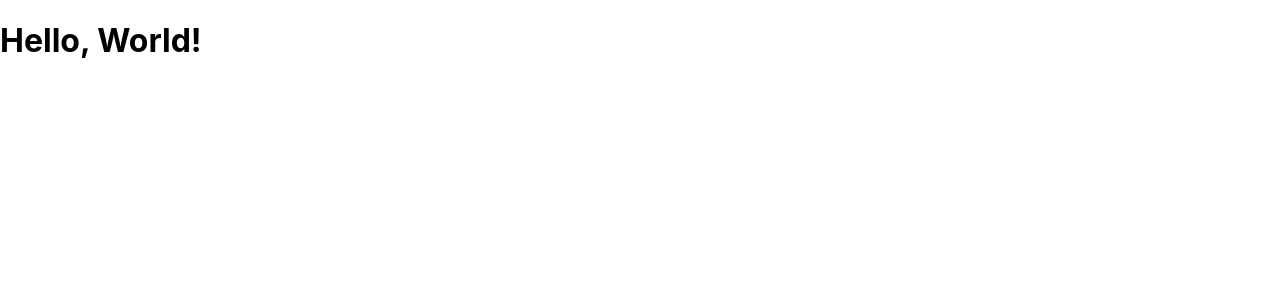
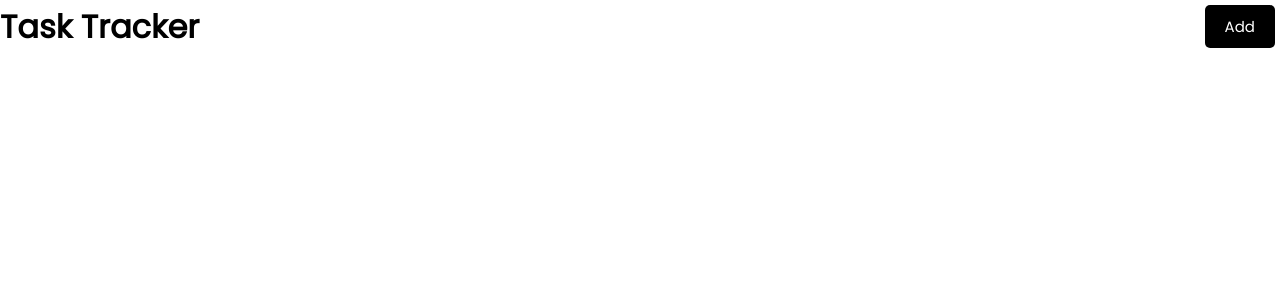
Before and after one commit to andhikayusup/task-tracker-app, a React (Create React App) app in the folder client/: page / in a window 1280 px wide. Shown: the top 300 px of the page. Built offline with nearby package versions, Linux system fonts and the light colour scheme.

Commit message:
Create Header component

```diff
--- a/client/src/App.js
+++ b/client/src/App.js
@@ -1,7 +1,9 @@
+import Header from "./components/Header";
+
 function App() {
   return (
     <div className="App">
-      <h1>Hello, World!</h1>
+      <Header />
     </div>
   );
 }
--- /dev/null
+++ b/client/src/components/Header.js
@@ -0,0 +1,20 @@
+import PropTypes from 'prop-types'
+
+const Header = ({ title }) => {
+    return (
+        <header className='header'>
+            <h1>{title}</h1>
+            <button className='btn'>Add</button>
+        </header>
+    )
+}
+
+Header.defaultProps = {
+    title: 'Task Tracker'
+}
+
+Header.propTypes = {
+    title: PropTypes.string
+}
+
+export default Header
--- a/client/src/index.css
+++ b/client/src/index.css
@@ -1,13 +1,112 @@
-body {
+@import url('https://fonts.googleapis.com/css2?family=Poppins:wght@300;400&display=swap');
+
+* {
+  box-sizing: border-box;
   margin: 0;
-  font-family: -apple-system, BlinkMacSystemFont, 'Segoe UI', 'Roboto', 'Oxygen',
-    'Ubuntu', 'Cantarell', 'Fira Sans', 'Droid Sans', 'Helvetica Neue',
-    sans-serif;
-  -webkit-font-smoothing: antialiased;
-  -moz-osx-font-smoothing: grayscale;
+  padding: 0;
 }
 
-code {
-  font-family: source-code-pro, Menlo, Monaco, Consolas, 'Courier New',
-    monospace;
+body {
+  font-family: 'Poppins', sans-serif;
 }
+
+.container {
+  max-width: 500px;
+  margin: 30px auto;
+  overflow: auto;
+  min-height: 300px;
+  border: 1px solid steelblue;
+  padding: 30px;
+  border-radius: 5px;
+}
+
+.header {
+  display: flex;
+  justify-content: space-between;
+  align-items: center;
+  margin-bottom: 20px;
+}
+
+.btn {
+  display: inline-block;
+  background: #000;
+  color: #fff;
+  border: none;
+  padding: 10px 20px;
+  margin: 5px;
+  border-radius: 5px;
+  cursor: pointer;
+  text-decoration: none;
+  font-size: 15px;
+  font-family: inherit;
+}
+
+.btn:focus {
+  outline: none;
+}
+
+.btn:active {
+  transform: scale(0.98);
+}
+
+.btn-block {
+  display: block;
+  width: 100%;
+}
+
+.task {
+  background: #f4f4f4;
+  margin: 5px;
+  padding: 10px 20px;
+  cursor: pointer;
+}
+
+.task.reminder {
+  border-left: 5px solid green;
+}
+
+.task h3 {
+  display: flex;
+  align-items: center;
+  justify-content: space-between;
+}
+
+.add-form {
+  margin-bottom: 40px;
+}
+
+.form-control {
+  margin: 20px 0;
+}
+
+.form-control label {
+  display: block;
+}
+
+.form-control input {
+  width: 100%;
+  height: 40px;
+  margin: 5px;
+  padding: 3px 7px;
+  font-size: 17px;
+}
+
+.form-control-check {
+  display: flex;
+  align-items: center;
+  justify-content: space-between;
+}
+
+.form-control-check label {
+  flex: 1;
+}
+
+.form-control-check input {
+  flex: 2;
+  height: 20px;
+}
+
+footer {
+  margin-top: 30px;
+  text-align: center;
+}
```
